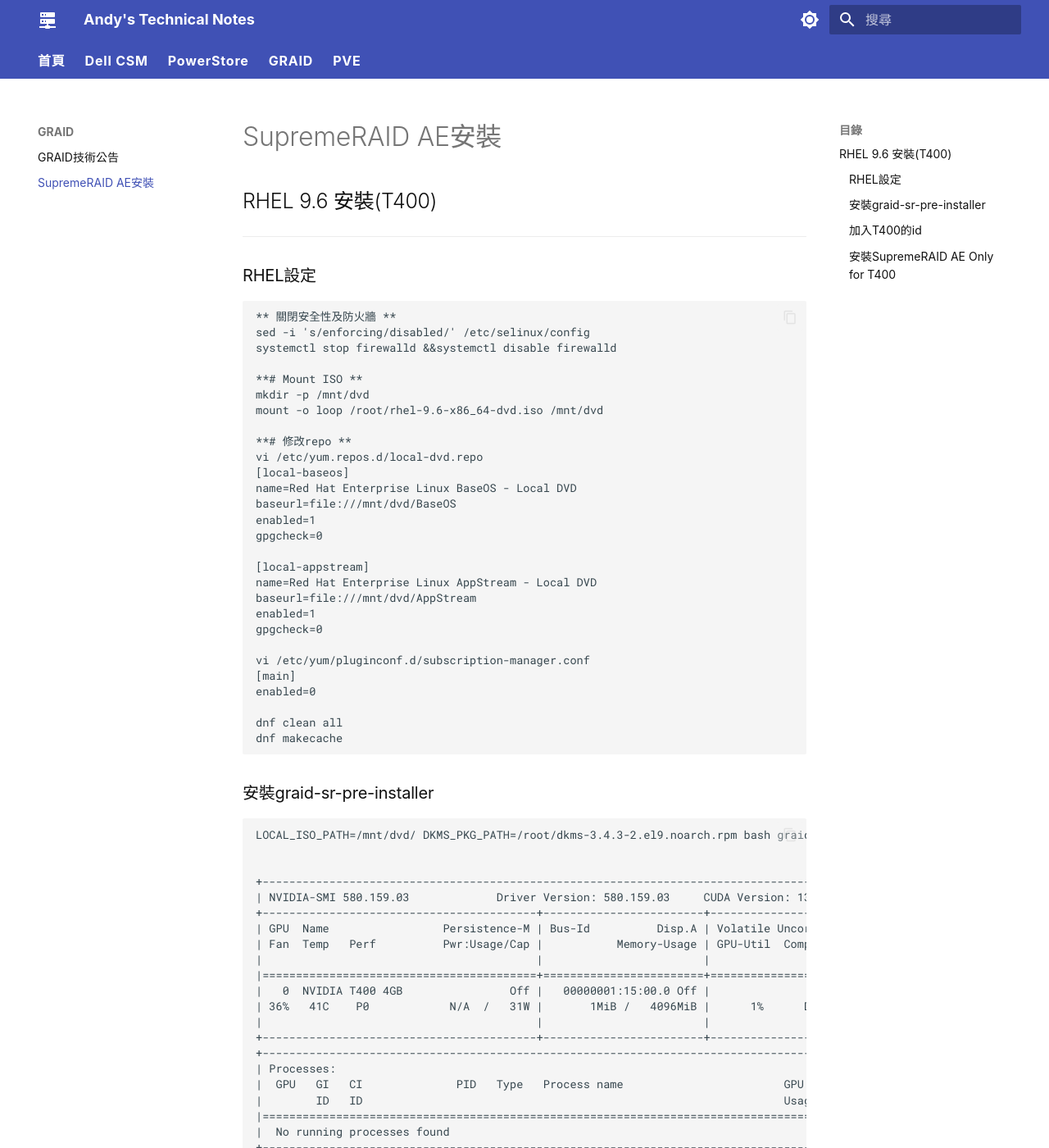
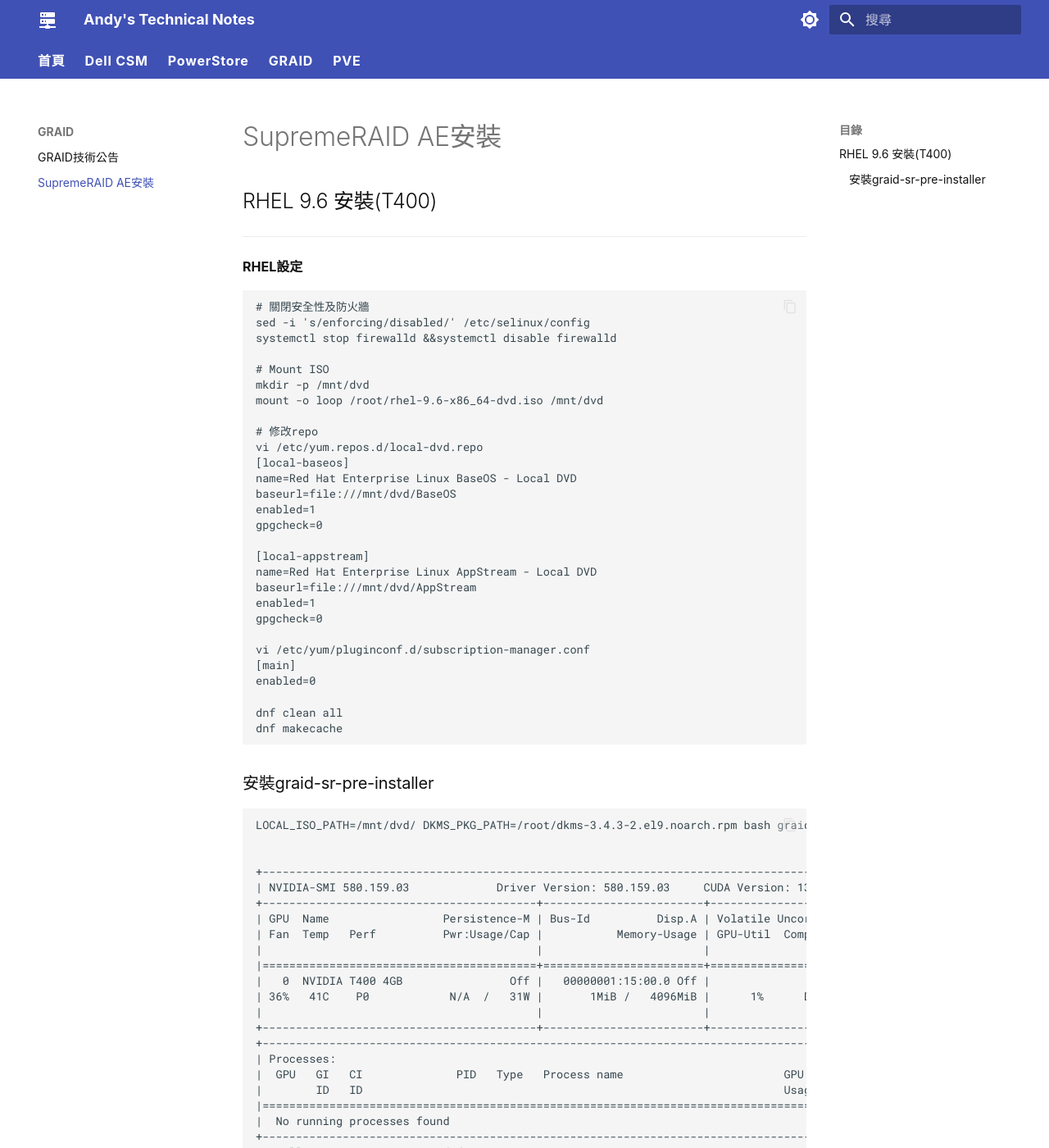
Before and after one commit to Andy0583/Metaage, an MkDocs documentation site: the page built from docs/graid/aeinstall.md, in a window 1280 px wide and 1400 px high. Shown: the whole window at 82% size. Built offline with MkDocs 1.6.1 and Material for MkDocs 9.7.7, drawn with Linux system fonts in a browser that asks for light colours.

Commit message:
Update aeinstall.md

````diff
--- a/docs/graid/aeinstall.md
+++ b/docs/graid/aeinstall.md
@@ -1,16 +1,16 @@
 ## RHEL 9.6 安裝(T400)
 ---
-### RHEL設定
+**RHEL設定**
 ```
-** 關閉安全性及防火牆 **
+# 關閉安全性及防火牆
 sed -i 's/enforcing/disabled/' /etc/selinux/config
 systemctl stop firewalld &&systemctl disable firewalld
 
-**# Mount ISO **
+# Mount ISO
 mkdir -p /mnt/dvd
 mount -o loop /root/rhel-9.6-x86_64-dvd.iso /mnt/dvd
 
-**# 修改repo **
+# 修改repo
 vi /etc/yum.repos.d/local-dvd.repo
 [local-baseos]
 name=Red Hat Enterprise Linux BaseOS - Local DVD
@@ -57,13 +57,13 @@ LOCAL_ISO_PATH=/mnt/dvd/ DKMS_PKG_PATH=/root/dkms-3.4.3-2.el9.noarch.rpm bash gr
 Install NVIDIA Driver succeeded.
 ```
 
-### 加入T400的id
+**加入T400卡id**
 ```
 vim /etc/graid_pre_installer.conf
 EXPECTED_GPU_CARDS="1ff2"
 ```
 
-### 安裝SupremeRAID AE Only for T400
+**安裝SupremeRAID AE Only for T400**
 ```
 bash ****graid-sr-ae-installer-2.0.0-tu75-193-174.run
 ```
````
